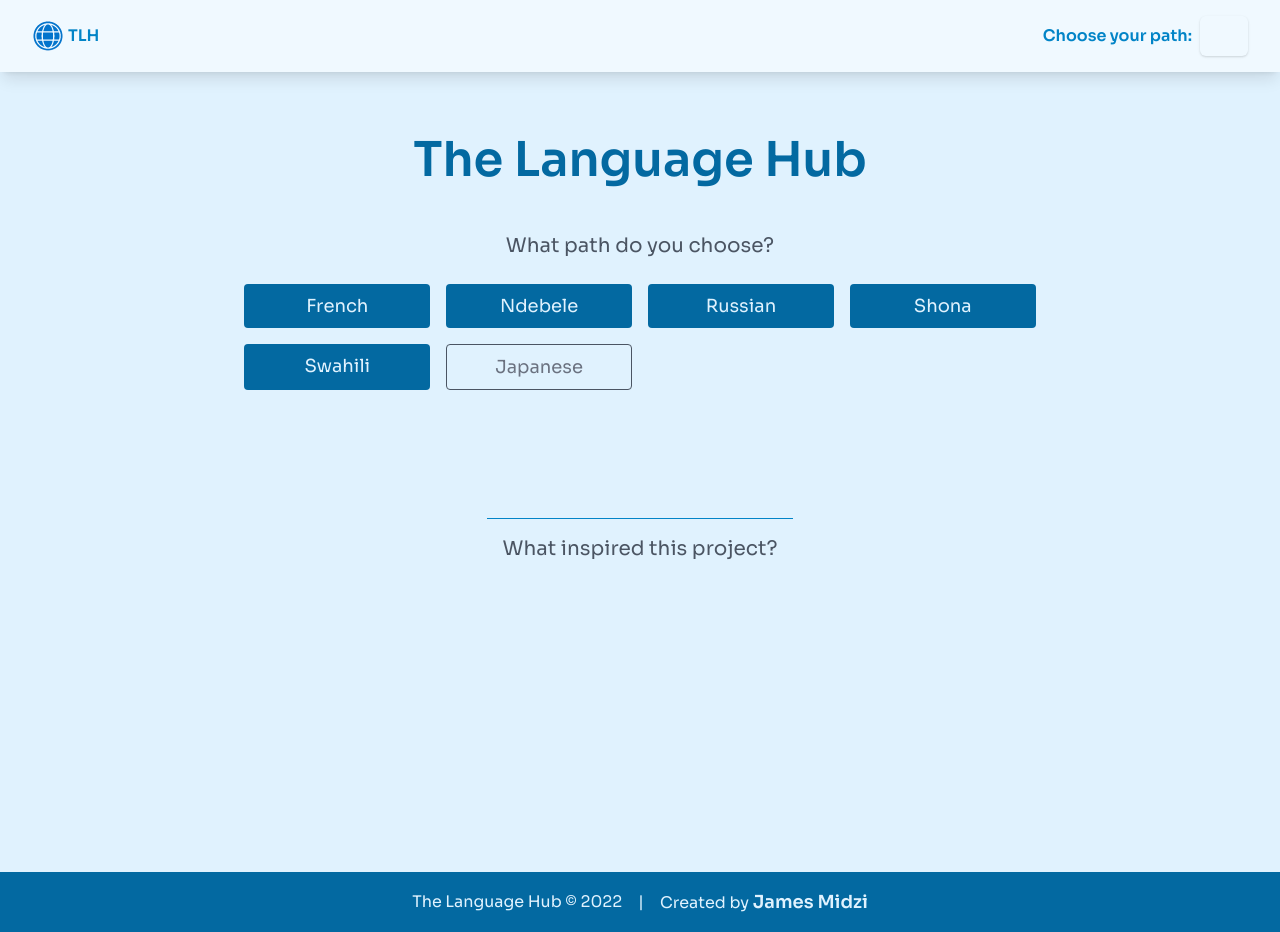
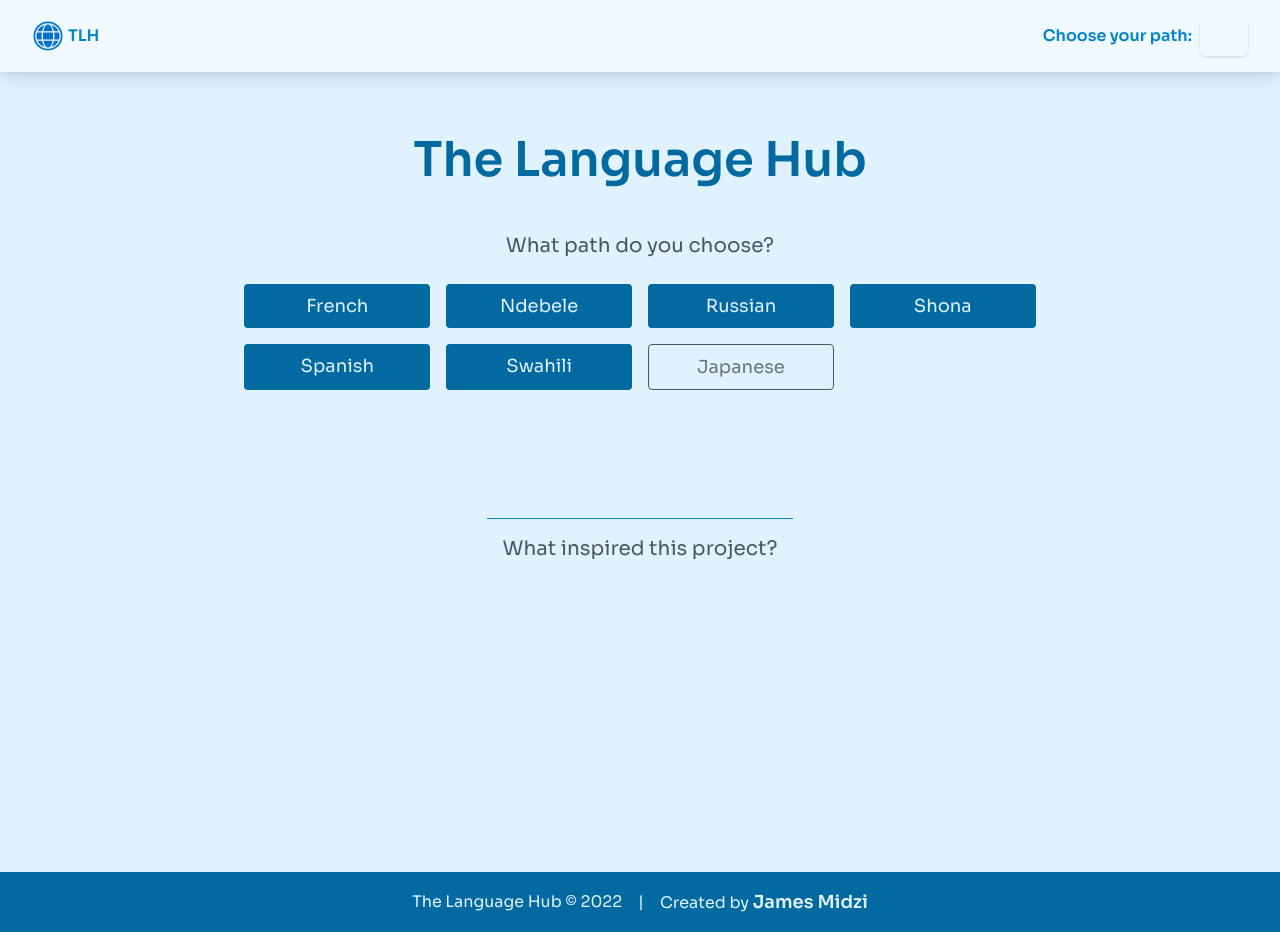
Before and after one commit to Psypher1/the-language-hub, a Next.js app: page / in a window 1280 px wide. Built offline with nearby package versions, Linux system fonts and the light colour scheme.

Commit message:
'spanish'

```diff
--- a/pages/index.js
+++ b/pages/index.js
@@ -9,6 +9,7 @@ const languages = [
   { name: "Ndebele", target: "/ndebele/basics" },
   { name: "Russian", target: "/russian/basics" },
   { name: "Shona", target: "/shona/basics" },
+  { name: "Spanish", target: "/spanish/basics" },
   { name: "Swahili", target: "/swahili/basics" },
 ];
 
```
